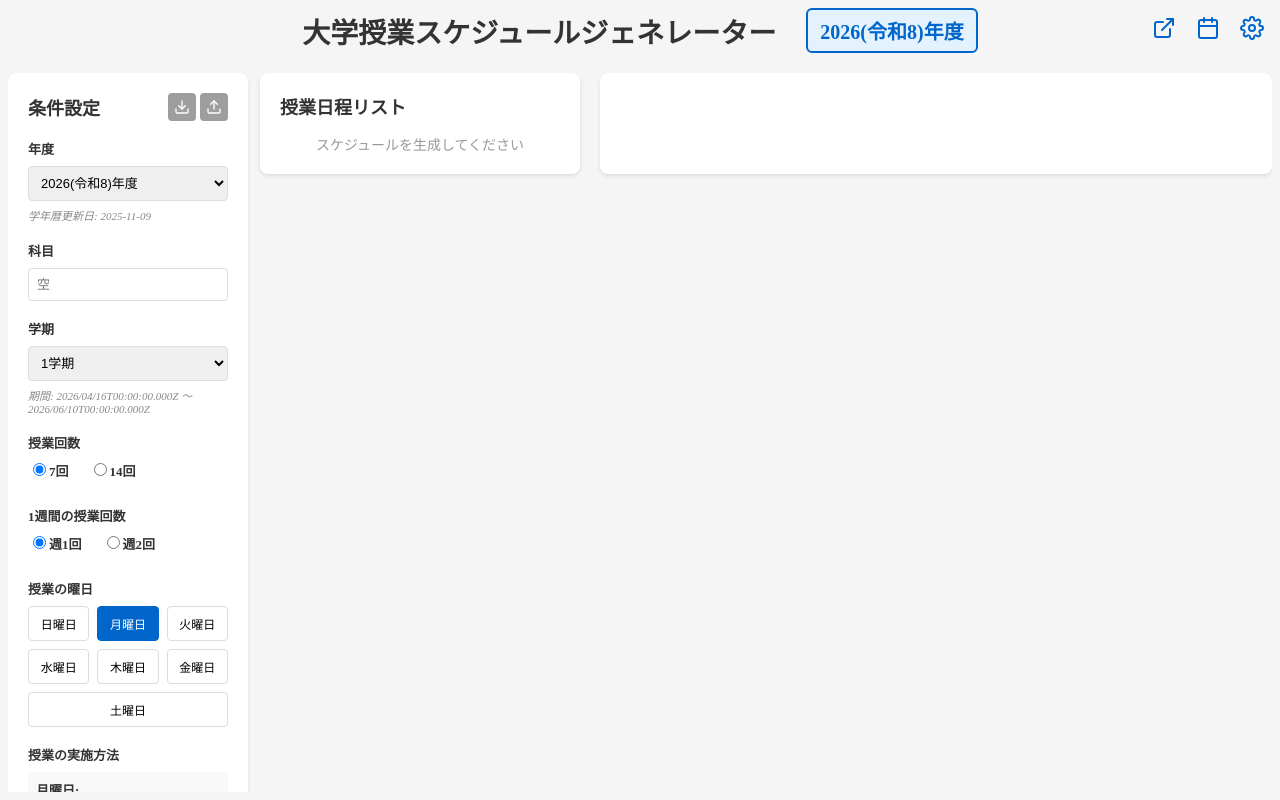
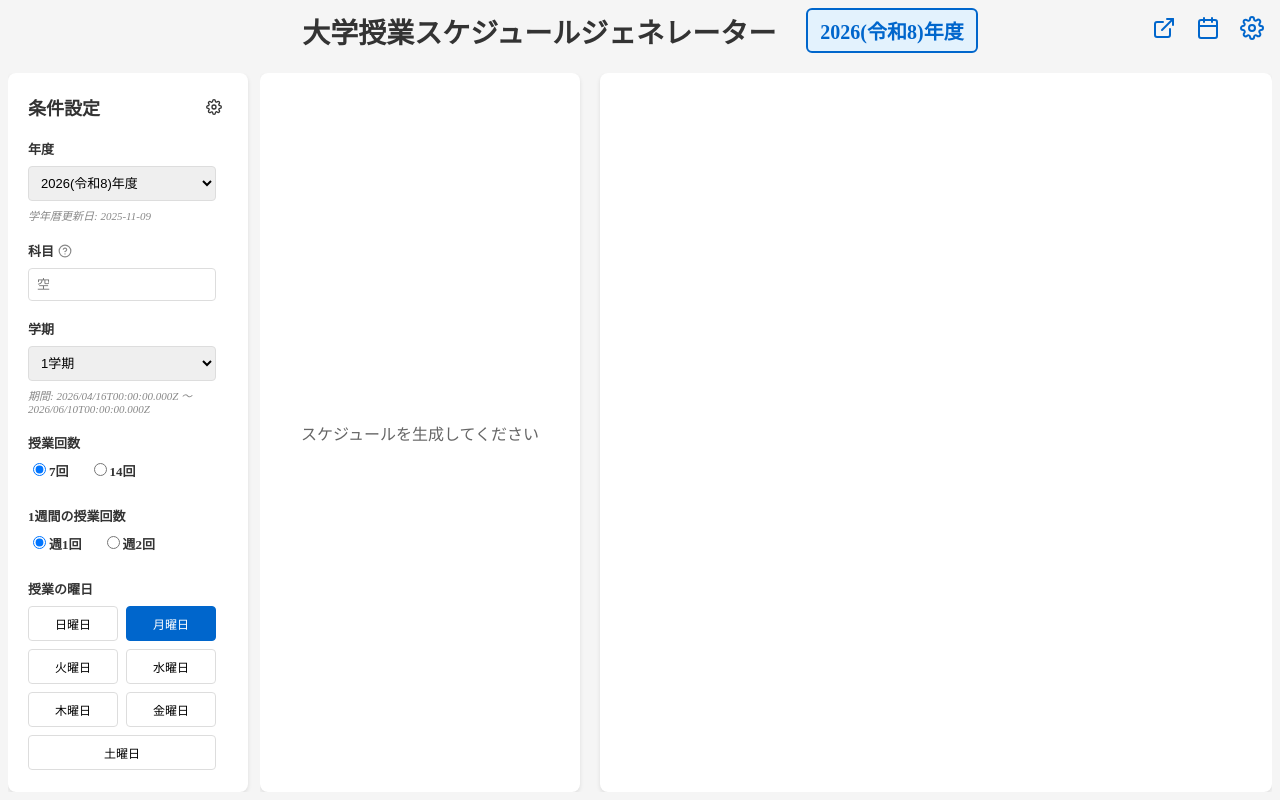
Before and after one commit to qingruikz/course-scheduler, a Vue app: page / in a window 1280 px wide. Built offline with nearby package versions, Linux system fonts and the light colour scheme.

Commit message:
fix layout bug

```diff
--- a/src/components/CalendarAddModal.vue
+++ b/src/components/CalendarAddModal.vue
@@ -1,6 +1,6 @@
 <template>
-  <div v-if="visible" class="modal-overlay" @click="closeModal">
-    <div class="modal-content" @click.stop>
+  <div v-if="visible" class="modal-overlay">
+    <div class="modal-content">
       <div class="modal-header">
         <button
           v-if="step > 0 && !canGoBackFromStep2"
--- /dev/null
+++ b/src/components/ConfirmModal.vue
@@ -0,0 +1,104 @@
+<template>
+  <div v-if="visible" class="modal-overlay" @click="onCancel">
+    <div class="modal-content confirm-modal-content" @click.stop>
+      <div class="modal-body">
+        <p class="confirm-message">{{ message }}</p>
+        <div class="confirm-actions">
+          <button type="button" class="btn-cancel" @click="onCancel">
+            {{ cancelText }}
+          </button>
+          <button type="button" class="btn-confirm" @click="onConfirm">
+            {{ confirmText }}
+          </button>
+        </div>
+      </div>
+    </div>
+  </div>
+</template>
+
+<script setup lang="ts">
+defineProps<{
+  visible: boolean;
+  message: string;
+  confirmText?: string;
+  cancelText?: string;
+}>();
+
+const emit = defineEmits<{
+  confirm: [];
+  cancel: [];
+}>();
+
+function onConfirm() {
+  emit("confirm");
+}
+
+function onCancel() {
+  emit("cancel");
+}
+</script>
+
+<style scoped>
+.modal-overlay {
+  position: fixed;
+  inset: 0;
+  background: rgba(0, 0, 0, 0.5);
+  display: flex;
+  align-items: center;
+  justify-content: center;
+  z-index: 1000;
+}
+
+.modal-content {
+  background: white;
+  border-radius: 8px;
+  box-shadow: 0 4px 20px rgba(0, 0, 0, 0.15);
+  max-width: 400px;
+  width: 90vw;
+}
+
+.modal-body {
+  padding: 20px;
+}
+
+.confirm-message {
+  margin: 0 0 20px 0;
+  font-size: 14px;
+  color: #333;
+  line-height: 1.5;
+}
+
+.confirm-actions {
+  display: flex;
+  justify-content: flex-end;
+  gap: 10px;
+}
+
+.btn-cancel {
+  padding: 8px 16px;
+  font-size: 13px;
+  border: 1px solid #ddd;
+  border-radius: 4px;
+  background: #fff;
+  color: #333;
+  cursor: pointer;
+}
+
+.btn-cancel:hover {
+  background: #f5f5f5;
+}
+
+.btn-confirm {
+  padding: 8px 16px;
+  font-size: 13px;
+  border: none;
+  border-radius: 4px;
+  background: #c62828;
+  color: white;
+  cursor: pointer;
+}
+
+.btn-confirm:hover {
+  background: #b71c1c;
+}
+</style>
--- a/src/views/MainApp.vue
+++ b/src/views/MainApp.vue
@@ -89,16 +89,17 @@
         <div class="conditions-header">
           <h2>条件設定</h2>
           <div class="settings-export-actions">
+            <div class="dropdown">
               <button
                 type="button"
                 class="icon-button settings-icon-button"
-              title="設定をエクスポート"
-              @click="exportSettingsToJson"
+                title="設定のインポート・エクスポート"
+                @click="showSettingsMenu = !showSettingsMenu"
               >
                 <svg
                   xmlns="http://www.w3.org/2000/svg"
-                width="18"
-                height="18"
+                  width="24"
+                  height="24"
                   viewBox="0 0 24 24"
                   fill="none"
                   stroke="currentColor"
@@ -106,33 +107,32 @@
                   stroke-linecap="round"
                   stroke-linejoin="round"
                 >
-                <path d="M21 15v4a2 2 0 0 1-2 2H5a2 2 0 0 1-2-2v-4"></path>
-                <polyline points="7 10 12 15 17 10"></polyline>
-                <line x1="12" y1="15" x2="12" y2="3"></line>
+                  <circle cx="12" cy="12" r="3"></circle>
+                  <path
+                    d="M19.4 15a1.65 1.65 0 0 0 .33 1.82l.06.06a2 2 0 0 1 0 2.83 2 2 0 0 1-2.83 0l-.06-.06a1.65 1.65 0 0 0-1.82-.33 1.65 1.65 0 0 0-1 1.51V21a2 2 0 0 1-2 2 2 2 0 0 1-2-2v-.09A1.65 1.65 0 0 0 9 19.4a1.65 1.65 0 0 0-1.82.33l-.06.06a2 2 0 0 1-2.83 0 2 2 0 0 1 0-2.83l.06-.06a1.65 1.65 0 0 0 .33-1.82 1.65 1.65 0 0 0-1.51-1H3a2 2 0 0 1-2-2 2 2 0 0 1 2-2h.09A1.65 1.65 0 0 0 4.6 9a1.65 1.65 0 0 0-.33-1.82l-.06-.06a2 2 0 0 1 0-2.83 2 2 0 0 1 2.83 0l.06.06a1.65 1.65 0 0 0 1.82.33H9a1.65 1.65 0 0 0 1-1.51V3a2 2 0 0 1 2-2 2 2 0 0 1 2 2v.09a1.65 1.65 0 0 0 1 1.51 1.65 1.65 0 0 0 1.82-.33l.06-.06a2 2 0 0 1 2.83 0 2 2 0 0 1 0 2.83l-.06.06a1.65 1.65 0 0 0-.33 1.82V9a1.65 1.65 0 0 0 1.51 1H21a2 2 0 0 1 2 2 2 2 0 0 1-2 2h-.09a1.65 1.65 0 0 0-1.51 1z"
+                  ></path>
                 </svg>
+              </button>
+              <div
+                v-if="showSettingsMenu"
+                class="dropdown-menu dropdown-menu-settings"
+              >
+                <button
+                  type="button"
+                  class="dropdown-item"
+                  @click="onSettingsMenuExport"
+                >
+                  設定をエクスポート
                 </button>
                 <button
                   type="button"
-              class="icon-button settings-icon-button"
-              title="設定を復元"
-              @click="triggerImportSettings"
-            >
-              <svg
-                xmlns="http://www.w3.org/2000/svg"
-                width="18"
-                height="18"
-                viewBox="0 0 24 24"
-                fill="none"
-                stroke="currentColor"
-                stroke-width="2"
-                stroke-linecap="round"
-                stroke-linejoin="round"
-              >
-                <path d="M21 15v4a2 2 0 0 1-2 2H5a2 2 0 0 1-2-2v-4"></path>
-                <polyline points="17 8 12 3 7 8"></polyline>
-                <line x1="12" y1="3" x2="12" y2="15"></line>
-              </svg>
+                  class="dropdown-item"
+                  @click="onSettingsMenuImport"
+                >
+                  設定をインポート
                 </button>
+              </div>
+            </div>
             <input
               ref="importFileInputRef"
               type="file"
@@ -143,6 +143,7 @@
           </div>
         </div>
 
+        <div class="conditions-body">
           <div class="form-group">
             <label for="year">年度</label>
             <select
@@ -161,7 +162,30 @@
           </div>
 
           <div class="form-group">
-          <label for="subject">科目</label>
+            <label for="subject" class="label-with-hint">
+              科目
+              <span
+                class="hint-icon"
+                title="科目は任意です。入力すると、現在の複数の科目に対応するそれぞれの設定を1つの設定ファイルとして保存でき、次回インポートして利用できます。"
+                aria-label="ヒント"
+              >
+                <svg
+                  xmlns="http://www.w3.org/2000/svg"
+                  width="14"
+                  height="14"
+                  viewBox="0 0 24 24"
+                  fill="none"
+                  stroke="currentColor"
+                  stroke-width="2"
+                  stroke-linecap="round"
+                  stroke-linejoin="round"
+                >
+                  <circle cx="12" cy="12" r="10" />
+                  <path d="M9.09 9a3 3 0 0 1 5.83 1c0 2-3 3-3 3" />
+                  <line x1="12" y1="17" x2="12.01" y2="17" />
+                </svg>
+              </span>
+            </label>
             <div class="subject-row">
               <div class="subject-input-wrap">
                 <input
@@ -170,9 +194,10 @@
                   v-model="subjectInputValue"
                   type="text"
                   class="form-control subject-input"
+                  :class="{ 'subject-input-error': subjectExportError }"
                   placeholder="空"
                   autocomplete="off"
-                @focus="showSubjectDropdown = true"
+                  @focus="onSubjectInputFocus"
                   @blur="onSubjectInputBlur($event)"
                   @keydown.enter="onSubjectBlur"
                 />
@@ -209,11 +234,18 @@
                 </ul>
               </div>
             </div>
+            <p v-if="subjectExportError" class="subject-error">
+              科目名を入力してください。
+            </p>
           </div>
 
           <div class="form-group">
             <label for="semester">学期</label>
-          <select id="semester" v-model="selectedSemester" class="form-control">
+            <select
+              id="semester"
+              v-model="selectedSemester"
+              class="form-control"
+            >
               <option value="1学期">1学期</option>
               <option value="2学期">2学期</option>
               <option value="3学期">3学期</option>
@@ -327,11 +359,13 @@
             スケジュールを生成
           </button>
         </div>
+      </div>
 
       <!-- 右側: 授業日程リストとカレンダー -->
       <div class="right-panel">
         <div class="right-content-grid">
           <div class="schedule-list-section">
+            <template v-if="schedule.length > 0">
               <div class="schedule-header">
                 <h2>授業日程リスト</h2>
                 <div class="schedule-actions" v-if="schedule.length > 0">
@@ -424,7 +458,10 @@
                       >
                         Excel
                       </button>
-                    <button @click="handleExport('txt')" class="dropdown-item">
+                      <button
+                        @click="handleExport('txt')"
+                        class="dropdown-item"
+                      >
                         TXT
                       </button>
                       <button
@@ -433,7 +470,10 @@
                       >
                         Markdown
                       </button>
-                    <button @click="handleExport('json')" class="dropdown-item">
+                      <button
+                        @click="handleExport('json')"
+                        class="dropdown-item"
+                      >
                         JSON
                       </button>
                     </div>
@@ -463,7 +503,9 @@
                           ? 'delivery-online'
                           : 'delivery-face-to-face',
                       ]"
-                    @mouseenter="showDeliveryPopover($event, item.deliveryMode)"
+                      @mouseenter="
+                        showDeliveryPopover($event, item.deliveryMode)
+                      "
                       @mouseleave="hideDeliveryPopover"
                     >
                       <svg
@@ -508,7 +550,8 @@
                   </span>
                 </div>
               </div>
-            <div v-else class="empty-message">
+            </template>
+            <div v-else class="schedule-empty-message">
               スケジュールを生成してください
             </div>
           </div>
@@ -622,6 +665,15 @@
       :initial-payload="calendarAddModalPayload"
       @close="closeCalendarAddModal"
       @download-ics="onCalendarAddDownloadIcs"
+    />
+    <!-- 科目削除確認 -->
+    <ConfirmModal
+      :visible="showRemoveSubjectConfirm"
+      message="この科目を削除しますか？"
+      confirm-text="削除"
+      cancel-text="キャンセル"
+      @confirm="onConfirmRemoveSubject"
+      @cancel="onCancelRemoveSubject"
     />
     <!-- 統一メッセージ通知（Teleport で body 直下に表示） -->
     <MessageNotification
@@ -659,6 +711,7 @@ import {
 import CalendarView from "../components/CalendarView.vue";
 import OfficialCalendarView from "../components/OfficialCalendarView.vue";
 import CalendarAddModal from "../components/CalendarAddModal.vue";
+import ConfirmModal from "../components/ConfirmModal.vue";
 import MessageNotification from "../components/MessageNotification.vue";
 import { useRoute, useRouter } from "vue-router";
 import { decodePayload } from "../utils/icsPayload";
@@ -695,10 +748,12 @@ const createdAt = ref<string>("");
 const showCalendarAddModal = ref(false);
 const calendarAddModalSource = ref<"schedule" | "calendar">("schedule");
 const calendarAddModalInitialStep = ref(0);
-const calendarAddModalTarget = ref<
-  "apple" | "google" | "outlook" | "other"
->("apple");
-const calendarAddModalPayload = ref<import("../utils/icsPayload").IcsPayload | null>(null);
+const calendarAddModalTarget = ref<"apple" | "google" | "outlook" | "other">(
+  "apple",
+);
+const calendarAddModalPayload = ref<
+  import("../utils/icsPayload").IcsPayload | null
+>(null);
 const CALENDAR_MODE_KEY = "course-scheduler:useOfficialCalendarBackground";
 const useOfficialCalendarBackground = ref(
   localStorage.getItem(CALENDAR_MODE_KEY) !== "false",
@@ -744,6 +799,7 @@ function showNotification(
 const subjectInputValue = ref("");
 const showSubjectDropdown = ref(false);
 const subjectInputRef = ref<HTMLInputElement | null>(null);
+const subjectExportError = ref(false);
 let subjectBlurTimer: ReturnType<typeof setTimeout> | null = null;
 
 watch(
@@ -766,6 +822,10 @@ function selectSubject(value: string) {
   subjectInputRef.value?.blur();
 }
 
+function onSubjectInputFocus() {
+  showSubjectDropdown.value = true;
+  subjectExportError.value = false;
+}
 function onSubjectInputBlur(e: FocusEvent) {
   const next = e.relatedTarget as HTMLElement | null;
   if (next?.closest?.(".subject-dropdown")) return;
@@ -800,6 +860,7 @@ const deliveryModes = computed(
 );
 const schedule = ref<ScheduleItem[]>([]);
 const showExportMenu = ref(false);
+const showSettingsMenu = ref(false);
 const deliveryPopover = ref<{
   visible: boolean;
   text: string;
@@ -915,11 +976,27 @@ function onSubjectBlur() {
   settingsStore.addSubject(trimmed);
 }
 
+const showRemoveSubjectConfirm = ref(false);
+const subjectToRemove = ref<string | null>(null);
+
 function confirmRemoveSubject(name: string) {
-  if (!confirm("この科目を削除しますか？")) return;
+  subjectToRemove.value = name;
+  showRemoveSubjectConfirm.value = true;
+}
+
+function onConfirmRemoveSubject() {
+  const name = subjectToRemove.value;
+  if (name == null) return;
   const wasCurrent = settingsStore.currentSubject === name;
   settingsStore.removeSubject(name);
   if (wasCurrent) schedule.value = [];
+  showRemoveSubjectConfirm.value = false;
+  subjectToRemove.value = null;
+}
+
+function onCancelRemoveSubject() {
+  showRemoveSubjectConfirm.value = false;
+  subjectToRemove.value = null;
 }
 
 function setDeliveryMode(dayIndex: DayOfWeek, mode: DeliveryMode) {
@@ -938,6 +1015,20 @@ function exportSettingsToJson() {
 }
 function triggerImportSettings() {
   importFileInputRef.value?.click();
+}
+function onSettingsMenuExport() {
+  showSettingsMenu.value = false;
+  if (!currentSubject.value?.trim()) {
+    subjectExportError.value = true;
+    showNotification("保存前に科目名を入力してください。", "error");
+    return;
+  }
+  subjectExportError.value = false;
+  exportSettingsToJson();
+}
+function onSettingsMenuImport() {
+  triggerImportSettings();
+  showSettingsMenu.value = false;
 }
 function onImportFileChange(e: Event) {
   const input = e.target as HTMLInputElement;
@@ -983,7 +1074,7 @@ function openCalendarIcsModal() {
 }
 
 function onCalendarAddDownloadIcs(
-  payload: import("../utils/icsPayload").IcsPayload
+  payload: import("../utils/icsPayload").IcsPayload,
 ) {
   if (payload.type === "schedule") {
     settingsStore.patchCurrentSubjectSettings({
@@ -1003,7 +1094,10 @@ function checkCalendarModalUrlParams() {
     const decoded = decodePayload(q);
     if (decoded) {
       const validTarget =
-        target === "apple" || target === "google" || target === "outlook" || target === "other"
+        target === "apple" ||
+        target === "google" ||
+        target === "outlook" ||
+        target === "other"
           ? target
           : "apple";
       calendarAddModalSource.value =
@@ -1012,10 +1106,12 @@ function checkCalendarModalUrlParams() {
       calendarAddModalTarget.value = validTarget;
       calendarAddModalPayload.value = decoded;
       showCalendarAddModal.value = true;
-      const { action: _a, target: _t, q: _q, ...rest } = route.query as Record<
-        string,
-        string
-      >;
+      const {
+        action: _a,
+        target: _t,
+        q: _q,
+        ...rest
+      } = route.query as Record<string, string>;
       router.replace({ path: route.path, query: rest });
     }
   }
@@ -1026,7 +1122,7 @@ watch(
   () => {
     checkCalendarModalUrlParams();
   },
-  { immediate: false }
+  { immediate: false },
 );
 
 onMounted(async () => {
@@ -1048,6 +1144,7 @@ function handleClickOutside(event: MouseEvent) {
   const target = event.target as HTMLElement;
   if (!target.closest(".dropdown")) {
     showExportMenu.value = false;
+    showSettingsMenu.value = false;
   }
 }
 
@@ -1335,18 +1432,25 @@ function hideDeliveryPopover() {
   font-style: italic;
 }
 
+.subject-error {
+  font-size: 12px;
+  color: #c62828;
+  margin: 6px 0 0 0;
+}
+
 .main-container {
   display: grid;
   grid-template-columns: 240px minmax(0, 1fr);
+  grid-template-rows: minmax(0, 1fr);
   gap: 12px;
   width: 100%;
   max-width: none;
   margin: 0;
   padding: 0;
-  flex: 1;
+  flex: 1 1 0;
   min-height: 0;
-  overflow: auto;
-  align-content: start;
+  overflow: hidden;
+  align-content: stretch;
 }
 
 .left-panel {
@@ -1354,7 +1458,18 @@ function hideDeliveryPopover() {
   padding: 20px;
   border-radius: 8px;
   box-shadow: 0 2px 4px rgba(0, 0, 0, 0.1);
-  height: fit-content;
+  min-height: 0;
+  align-self: stretch;
+  display: flex;
+  flex-direction: column;
+  overflow: hidden;
+}
+
+.conditions-body {
+  flex: 1;
+  min-height: 0;
+  overflow-y: auto;
+  padding-right: 12px;
 }
 
 .left-panel h2 {
@@ -1373,6 +1488,23 @@ function hideDeliveryPopover() {
   margin-bottom: 8px;
   color: #333;
   font-size: 13px;
+}
+
+.form-group label.label-with-hint {
+  display: inline-flex;
+  align-items: center;
+  gap: 4px;
+}
+
+.hint-icon {
+  display: inline-flex;
+  color: #888;
+  cursor: help;
+  vertical-align: middle;
+}
+
+.hint-icon:hover {
+  color: #555;
 }
 
 .form-control {
@@ -1458,6 +1590,15 @@ function hideDeliveryPopover() {
 .subject-input {
   width: 100%;
   box-sizing: border-box;
+}
+.subject-input-error {
+  border: 2px solid #c62828;
+  box-shadow: none;
+}
+.subject-input-error:focus {
+  outline: none;
+  border: 2px solid #c62828;
+  box-shadow: 0 0 0 2px rgba(198, 40, 40, 0.25);
 }
 .subject-dropdown {
   position: absolute;
@@ -1530,6 +1671,7 @@ function hideDeliveryPopover() {
   justify-content: space-between;
   gap: 12px;
   margin-bottom: 18px;
+  flex-shrink: 0;
 }
 .conditions-header h2 {
   margin: 0;
@@ -1553,6 +1695,18 @@ function hideDeliveryPopover() {
   flex-direction: column;
   gap: 20px;
   min-width: 0;
+  min-height: 0;
+  height: 100%;
+  overflow: hidden;
+}
+
+.schedule-empty-message {
+  flex: 1;
+  display: flex;
+  align-items: center;
+  justify-content: center;
+  font-size: 16px;
+  color: #666;
 }
 
 .day-selection-hint {
@@ -1584,8 +1738,12 @@ function hideDeliveryPopover() {
 .right-content-grid {
   display: grid;
   grid-template-columns: minmax(0, 320px) minmax(0, 1fr);
+  grid-template-rows: minmax(0, 1fr);
   gap: 20px;
   min-width: 0;
+  min-height: 0;
+  flex: 1;
+  overflow: hidden;
 }
 
 .schedule-list-section {
@@ -1596,6 +1754,8 @@ function hideDeliveryPopover() {
   display: flex;
   flex-direction: column;
   min-width: 0;
+  min-height: 0;
+  overflow: hidden;
 }
 
 .schedule-header {
@@ -1603,6 +1763,7 @@ function hideDeliveryPopover() {
   justify-content: space-between;
   align-items: center;
   margin-bottom: 15px;
+  flex-shrink: 0;
 }
 
 .schedule-header h2 {
@@ -1642,12 +1803,12 @@ function hideDeliveryPopover() {
 }
 
 .settings-icon-button {
-  background: #9e9e9e;
-  color: #fff;
+  background: transparent;
+  color: rgb(51, 51, 51);
 }
 .settings-icon-button:hover {
-  background: #858585;
-  color: #fff;
+  background: transparent;
+  color: rgb(51, 51, 51);
 }
 
 .ics-button {
@@ -1681,6 +1842,9 @@ function hideDeliveryPopover() {
   box-shadow: 0 2px 8px rgba(0, 0, 0, 0.15);
   z-index: 1000;
   min-width: 120px;
+}
+.dropdown-menu-settings {
+  min-width: 150px;
 }
 
 .dropdown-item {
@@ -1707,7 +1871,7 @@ function hideDeliveryPopover() {
 
 .schedule-list {
   flex: 1;
-  max-height: calc(100vh - 300px);
+  min-height: 0;
   overflow-y: auto;
   border: 1px solid #eee;
   border-radius: 4px;
@@ -1799,20 +1963,13 @@ function hideDeliveryPopover() {
   border-top-color: #333;
 }
 
-.empty-message {
-  text-align: center;
-  color: #999;
-  font-size: 14px;
-}
-
 .calendar-section {
   background: white;
   padding: 20px;
   border-radius: 8px;
   box-shadow: 0 2px 4px rgba(0, 0, 0, 0.1);
   overflow-y: auto;
-  max-height: calc(100vh - 200px);
-  min-width: 0;
+  min-height: 0;
 }
 
 .calendar-mode-switch {
@@ -1901,14 +2058,21 @@ function hideDeliveryPopover() {
 @media (max-width: 1024px) {
   .main-container {
     grid-template-columns: 1fr;
+    grid-template-rows: minmax(0, 1fr) minmax(0, 1fr);
   }
 
   .left-panel {
     order: 2;
+    min-height: 0;
   }
 
   .right-panel {
     order: 1;
+    min-height: 0;
+  }
+
+  .schedule-list-section {
+    min-height: 0;
   }
 }
 </style>
```
Lines whose indentation alone changed are shown as unchanged.
